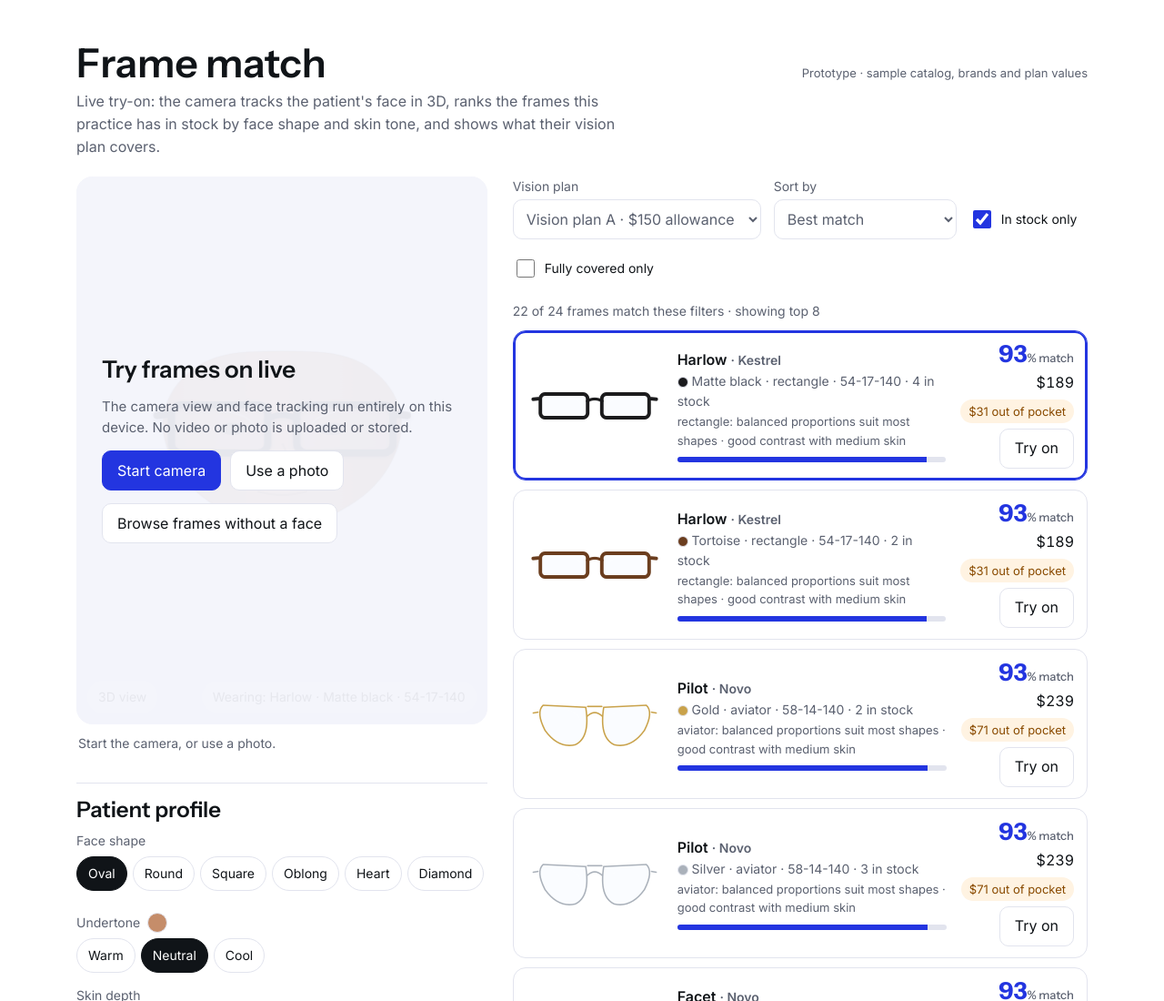
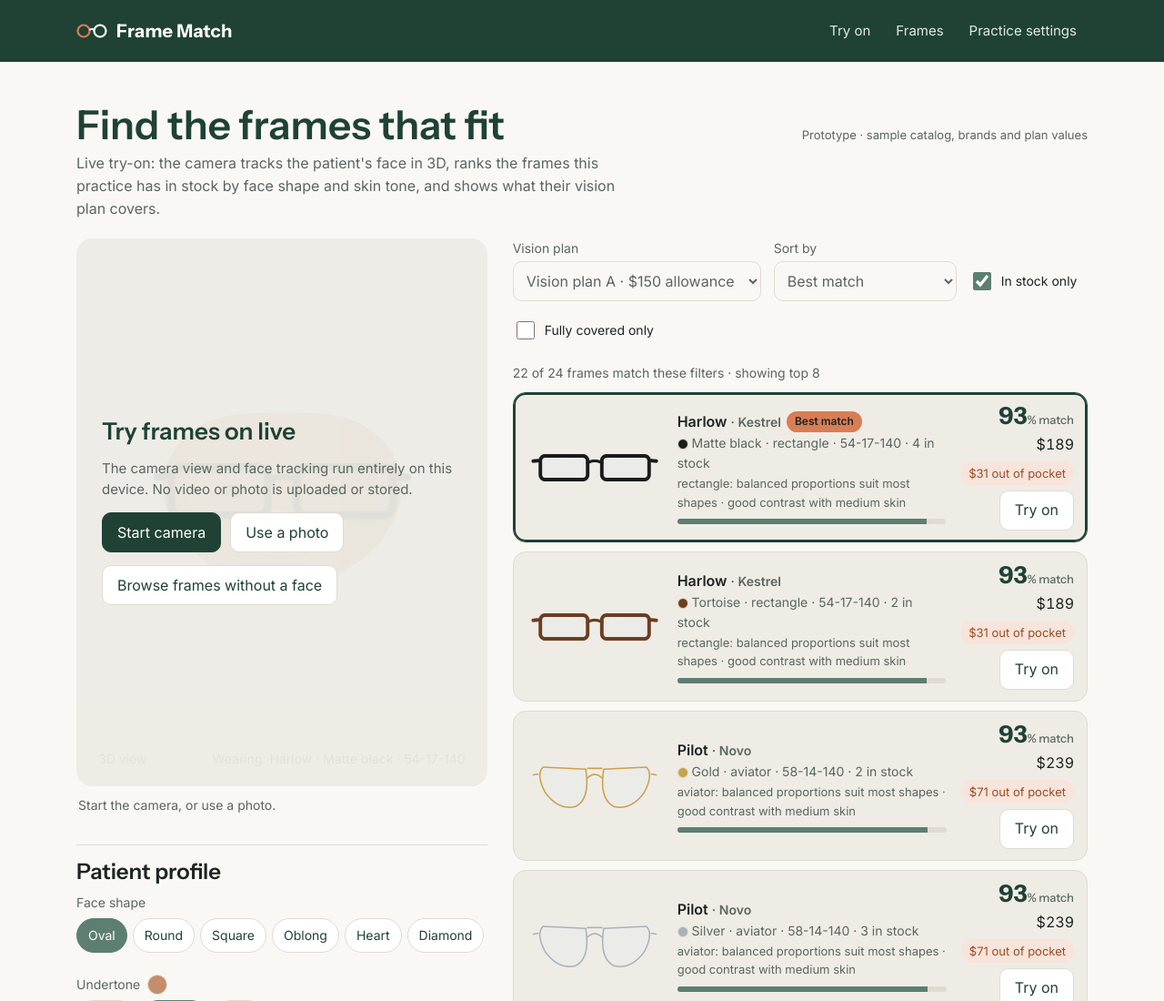
Before and after one commit to peraltaroman/glassesStartUp2, a plain HTML site: page index.html in a window 1280 px wide. Shown: the top 1100 px of the page at 91% size. Drawn offline with Linux system fonts and the light colour scheme.

Commit message:
Apply brand palette and add navigation bar
Deep Botanical for navigation, primary buttons and match scores; Warm
Sage for active states, chips, meters and shape-mix bars; Soft
Terracotta for the Snapshot call to action, "Best match" badge and
focus rings; Warm Alabaster page, Oatmeal Sand cards; Charcoal Ink and
Slate Moss text. Light theme only, to keep the brand colours exact.

Co-Authored-By: Claude Opus 5.5 <noreply@anthropic.com>
Claude-Session: https://claude.ai/code/session_01Hrqcs9nEjpJKmfjxnoPc3H

```diff
--- a/app.js
+++ b/app.js
@@ -577,9 +577,10 @@ function render(){
   $('count').textContent=rows.length+' of '+catalog.length+' frames match these filters'+(rows.length>shown.length?' · showing top '+shown.length:'');
   $('more').hidden=rows.length<=8;$('more').textContent=showAll?'Show top 8':'Show all '+rows.length;
   if(!selected||!rows.some(r=>r.f.id===selected))selected=rows[0]?.f.id||null;
+  const bestId=sort==='match'&&rows[0]?rows[0].f.id:null;
   $('rack').innerHTML=shown.length?shown.map(r=>`<article class="card${r.f.id===selected?' sel':''}" data-id="${esc(r.f.id)}">
     <canvas width="300" height="128" data-thumb="${esc(r.f.id)}" aria-hidden="true"></canvas>
-    <div><div class="cname">${esc(r.f.name)} <span class="cmeta">· ${esc(r.f.brand)}</span></div>
+    <div><div class="cname">${esc(r.f.name)} <span class="cmeta">· ${esc(r.f.brand)}</span>${r.f.id===bestId?'<span class="best">Best match</span>':''}</div>
       <div class="cmeta"><span class="swatch" style="width:12px;height:12px;background:${esc(r.f.hex)}"></span> ${esc(r.f.color)} · ${esc(FRAME_LABEL[r.f.shape])} · ${esc(r.f.size)} · ${r.f.stock>0?esc(r.f.stock)+' in stock':'order only'}</div>
       <div class="why">${r.why.map(esc).join(' · ')||'neutral fit'}</div>
       <div class="meter"><i style="width:${r.pct}%"></i></div></div>
--- a/index.html
+++ b/index.html
@@ -9,18 +9,24 @@
 <link rel="stylesheet" href="style.css">
 </head>
 <body>
+<header class="nav">
+  <div class="wrap">
+    <a class="brandmark" href="#tryon-section"><svg viewBox="0 0 34 16" aria-hidden="true"><circle cx="8" cy="8" r="6.5" fill="none" stroke="#D97D54" stroke-width="2.2"/><circle cx="26" cy="8" r="6.5" fill="none" stroke="#fff" stroke-width="2.2"/><path d="M14.5 7c1.5-1.6 3.5-1.6 5 0" fill="none" stroke="#fff" stroke-width="2"/></svg>Frame Match</a>
+    <nav aria-label="Sections"><a href="#tryon-section">Try on</a><a href="#frames">Frames</a><a href="#practice">Practice settings</a></nav>
+  </div>
+</header>
 
-<header class="band top wrap">
+<div class="band top wrap">
   <div>
-    <h1>Frame match</h1>
+    <h1>Find the frames that fit</h1>
     <p>Live try-on: the camera tracks the patient's face in 3D, ranks the frames this practice has in stock by face shape and skin tone, and shows what their vision plan covers.</p>
   </div>
   <span class="sample">Prototype · sample catalog, brands and plan values</span>
-</header>
+</div>
 
 <main class="band wrap" style="padding-top:20px">
   <div class="grid">
-    <section aria-label="Try-on and patient profile">
+    <section aria-label="Try-on and patient profile" id="tryon-section">
       <div class="stage" id="stage">
         <video id="cam" playsinline muted autoplay hidden></video>
         <canvas id="tryon" aria-label="Try-on preview"></canvas>
@@ -40,7 +46,7 @@
         </div>
         <div class="stagebar">
           <div style="display:flex;gap:8px;flex-wrap:wrap">
-            <button id="snap" class="primary" hidden>Snapshot</button>
+            <button id="snap" class="cta" hidden>Snapshot</button>
             <button id="stopCam" hidden>Stop camera</button>
             <button id="openGate" hidden>Camera / photo</button>
             <button id="spin" class="pill btnpill" hidden aria-pressed="false">3D view</button>
@@ -74,7 +80,7 @@
       </div>
     </section>
 
-    <section aria-label="Recommended frames">
+    <section aria-label="Recommended frames" id="frames">
       <div class="controls">
         <label>Vision plan<select id="plan"></select></label>
         <label>Sort by<select id="sort"><option value="match">Best match</option><option value="oop">Lowest out of pocket</option><option value="price">Price</option></select></label>
@@ -88,7 +94,7 @@
   </div>
 </main>
 
-<section class="band settings" aria-label="Practice settings">
+<section class="band settings" aria-label="Practice settings" id="practice">
   <div class="wrap">
     <h2>Practice settings</h2>
     <p>What the practice fills in once. In the full product these would sync from the practice-management system. Changes stay on this device only.</p>
--- a/style.css
+++ b/style.css
@@ -1,18 +1,19 @@
 [hidden]{display:none!important}
 
-/* VOICE: calm and clinical, like a good optical shop's fitting desk.
-   IDEA: the optician's frame board: a face under a lens, frames racked and ranked beside it.
-   PICTURE: the try-on stage: the patient's photo (or a face outline that changes with face shape) wearing the selected frame.
-   COLOUR and TYPE: white ground, near-black ink, ultramarine accent for match scores; Instrument Sans titles, Inter body.
-   LAYOUT: stage and profile on the left, ranked rack on the right; practice settings in a full band below. */
-:root{color-scheme:light dark;
---bg:light-dark(#ffffff,#0c0e1a);--panel:light-dark(#f4f5fb,#151829);--line:light-dark(#e2e4ee,#262a42);
---ink:light-dark(#101418,#eceef8);--mute:light-dark(#5b6170,#a0a6bd);
---acc:light-dark(#2335e0,#8f9bff);--accbg:light-dark(#eef0ff,#1c2150);
---ok:light-dark(#0d6b3f,#7fdcaa);--okbg:light-dark(#e6f5ec,#123526);
---warn:light-dark(#8a4b00,#ffc47a);--warnbg:light-dark(#fff3e2,#3a2a12);
---bad:light-dark(#9b1c2c,#ff9aa8)}
-:root[data-theme=light]{color-scheme:light}:root[data-theme=dark]{color-scheme:dark}
+/* Brand palette
+   Deep Botanical #1F4235  primary brand: navigation, primary buttons, key brand moments
+   Warm Sage      #5C7F71  secondary buttons, active states, data bars and lines
+   Soft Terracotta#D97D54  call-to-action highlights, "best match" badges, key data callouts
+   Warm Alabaster #FAF8F5  page background
+   Oatmeal Sand   #EFECE6  cards, comparison containers, section dividers
+   Charcoal Ink   #1C2421  headings and body text
+   Slate Moss     #5A6661  subtitles, captions, secondary metadata */
+:root{color-scheme:light;
+--brand:#1F4235;--sage:#5C7F71;--terra:#D97D54;--terraInk:#9C4D28;
+--bg:#FAF8F5;--panel:#EFECE6;--line:#E0DBD2;--ink:#1C2421;--mute:#5A6661;
+--acc:#5C7F71;--accbg:#E3EBE7;
+--ok:#1F4235;--okbg:#DCE7E1;--warn:#9C4D28;--warnbg:#F7E4DA;--bad:#A43A2A}
+:root[data-theme]{color-scheme:light}
 *{box-sizing:border-box;min-width:0}
 body{margin:0;background:var(--bg);color:var(--ink);font:16px/1.55 Inter,system-ui,sans-serif;overflow-x:clip}
 h1,h2,h3{font-family:"Instrument Sans",Inter,sans-serif;line-height:1.1;margin:0;text-wrap:balance}
@@ -30,16 +31,18 @@ h3{font-size:16px;font-weight:600}
 .stage canvas{position:absolute;inset:0;width:100%;height:100%}
 #gl{pointer-events:none;filter:drop-shadow(0 3px 3px rgba(0,0,0,.35))}
 #spin{min-height:36px;border:0}
-#spin[aria-pressed=true]{background:var(--ink);color:var(--bg)}
+#spin[aria-pressed=true]{background:var(--sage);color:#fff}
 .stagebar{z-index:2}
 .stagebar{position:absolute;left:12px;right:12px;bottom:12px;display:flex;flex-wrap:wrap;gap:8px;align-items:center;justify-content:space-between}
 .pill{background:color-mix(in srgb,var(--bg) 88%,transparent);backdrop-filter:blur(6px);border-radius:999px;padding:6px 12px;font-size:14px}
 button,.btn,select,input{font:inherit;font-size:16px;color:inherit}
-button,.btn{min-height:44px;border-radius:10px;border:1px solid var(--line);background:var(--bg);padding:0 16px;cursor:pointer;display:inline-flex;align-items:center;gap:8px}
-.primary{background:var(--acc);border-color:var(--acc);color:#fff}
-:root[data-theme=dark] .primary{color:#0c0e1a}
-@media(prefers-color-scheme:dark){:root:not([data-theme=light]) .primary{color:#0c0e1a}}
-button:focus-visible,.btn:focus-within,select:focus-visible,input:focus-visible{outline:3px solid var(--acc);outline-offset:2px}
+button,.btn{min-height:44px;border-radius:10px;border:1px solid var(--line);background:#fff;color:var(--brand);padding:0 16px;cursor:pointer;display:inline-flex;align-items:center;gap:8px}
+.primary{background:var(--brand);border-color:var(--brand);color:#fff}
+.primary:hover{background:#173328}
+.secondary{background:var(--sage);border-color:var(--sage);color:#fff}
+.cta{background:var(--terra);border-color:var(--terra);color:#1C2421;font-weight:600}
+button:not(.primary):not(.secondary):not(.cta):not(.chip):hover{border-color:var(--sage)}
+button:focus-visible,.btn:focus-within,select:focus-visible,input:focus-visible{outline:3px solid var(--terra);outline-offset:2px}
 input[type=file]{position:absolute;opacity:0;width:1px;height:1px}
 select,input[type=number],input[type=text]{min-height:44px;border:1px solid var(--line);border-radius:10px;background:var(--bg);padding:0 10px}
 .status{font-size:14px;color:var(--mute);margin:10px 2px 0;min-height:22px}
@@ -49,7 +52,7 @@ select,input[type=number],input[type=text]{min-height:44px;border:1px solid var(
 .plabel{font-size:14px;color:var(--mute);margin-bottom:6px;display:flex;gap:8px;align-items:center}
 .chips{display:flex;flex-wrap:wrap;gap:6px}
 .chip{min-height:38px;padding:0 12px;border-radius:999px;font-size:14px}
-.chip[aria-pressed=true]{background:var(--ink);color:var(--bg);border-color:var(--ink)}
+.chip[aria-pressed=true]{background:var(--sage);color:#fff;border-color:var(--sage)}
 .det{font-size:12px;padding:2px 8px;border-radius:999px;background:var(--accbg);color:var(--acc)}
 .swatch{width:22px;height:22px;border-radius:50%;border:1px solid var(--line);display:inline-block;vertical-align:middle}
 details{font-size:14px;color:var(--mute)}
@@ -60,14 +63,15 @@ details summary{cursor:pointer;min-height:32px}
 .toggle input{width:20px;height:20px;accent-color:var(--acc)}
 .count{font-size:14px;color:var(--mute);margin:0 0 10px}
 .rack{display:grid;gap:10px}
-.card{display:grid;grid-template-columns:150px minmax(0,1fr) auto;gap:4px 16px;align-items:center;border:1px solid var(--line);border-radius:14px;padding:12px 14px;background:var(--bg)}
-.card.sel{border-color:var(--acc);box-shadow:0 0 0 2px var(--acc) inset}
+.card{display:grid;grid-template-columns:150px minmax(0,1fr) auto;gap:4px 16px;align-items:center;border:1px solid var(--line);border-radius:14px;padding:12px 14px;background:var(--panel)}
+.card.sel{border-color:var(--brand);box-shadow:0 0 0 2px var(--brand) inset}
+.best{display:inline-block;background:var(--terra);color:#1C2421;font-size:12px;font-weight:600;padding:2px 9px;border-radius:999px;margin-left:6px;vertical-align:2px}
 .card canvas{width:150px;height:64px}
 .cname{font-weight:600}
 .cmeta{font-size:14px;color:var(--mute)}
 .why{font-size:13px;color:var(--mute);margin-top:2px}
 .right{display:flex;flex-direction:column;align-items:flex-end;gap:6px;text-align:right}
-.score{font-family:"Instrument Sans",sans-serif;font-size:26px;font-weight:700;color:var(--acc);line-height:1}
+.score{font-family:"Instrument Sans",sans-serif;font-size:26px;font-weight:700;color:var(--brand);line-height:1}
 .score small{font-size:13px;font-weight:500;color:var(--mute)}
 .tag{font-size:13px;padding:3px 9px;border-radius:999px;white-space:nowrap}
 .tag.ok{background:var(--okbg);color:var(--ok)}.tag.warn{background:var(--warnbg);color:var(--warn)}
@@ -118,3 +122,16 @@ pre,.scroll{overflow-x:auto}
 .mixrow b{font-weight:600;text-align:right;font-variant-numeric:tabular-nums}
 #faceTrace{width:90px;height:112px;flex:none}
 #faceTrace path{fill:var(--accbg);stroke:var(--acc);stroke-width:1.5}
+
+/* navigation */
+.nav{background:var(--brand);color:#fff}
+.nav .wrap{display:flex;flex-wrap:wrap;align-items:center;justify-content:space-between;gap:8px 20px;padding:12px max(5vw,16px)}
+.brandmark{font-family:"Instrument Sans",sans-serif;font-weight:700;font-size:20px;letter-spacing:.01em;color:#fff;text-decoration:none;display:flex;align-items:center;gap:10px}
+.brandmark svg{width:34px;height:16px}
+.nav nav{display:flex;flex-wrap:wrap;gap:4px}
+.nav nav a{color:#E3EBE7;text-decoration:none;font-size:15px;padding:10px 12px;border-radius:8px;min-height:44px;display:inline-flex;align-items:center}
+.nav nav a:hover,.nav nav a:focus-visible{background:rgba(255,255,255,.1);color:#fff;outline:none}
+.top h1{color:var(--brand)}
+.settings{border-top:1px solid var(--line)}
+.settings .tblwrap{background:#fff}
+#gate h2{color:var(--brand)}
```
